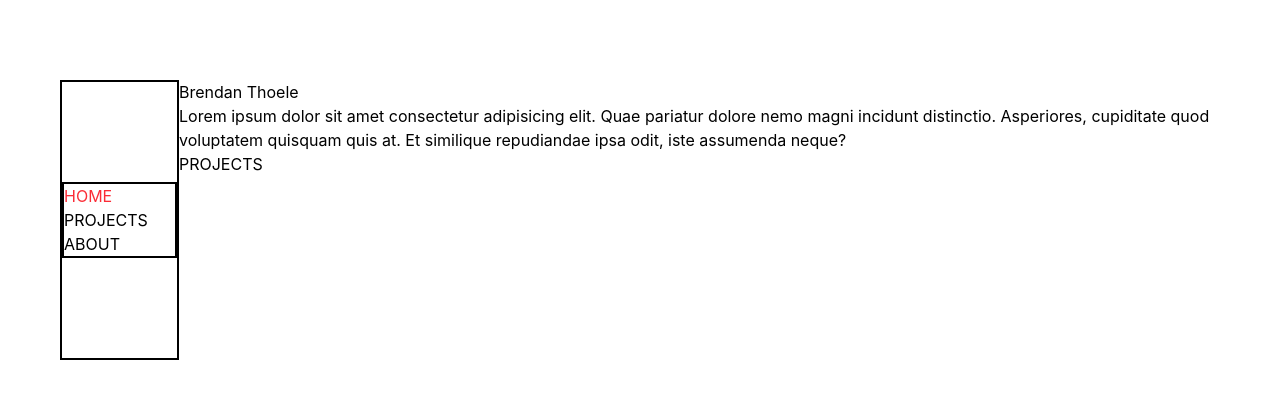
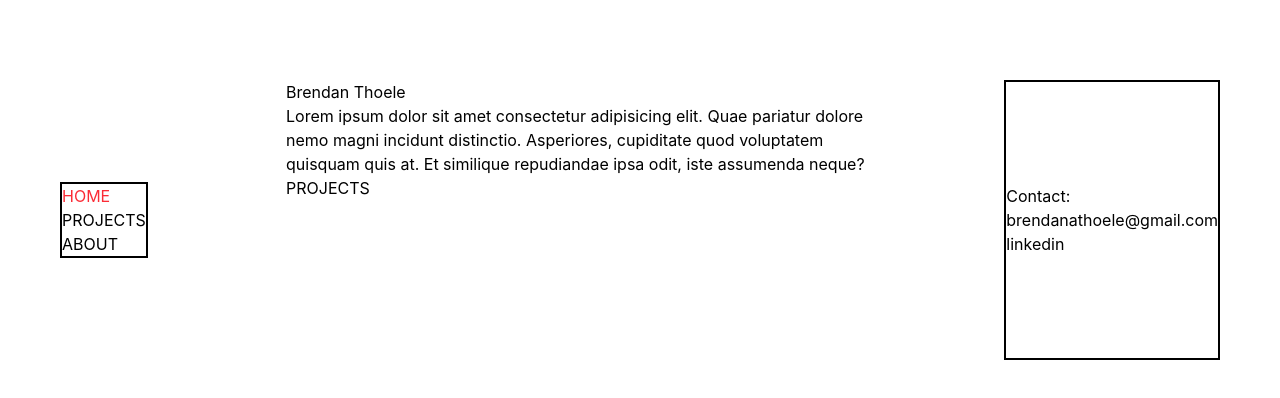
Before and after one commit to bathoele/portfolio-modern, a React app: page / in a window 1280 px wide. Shown: the top 398 px of the page. Built offline with nearby package versions, Linux system fonts and the light colour scheme; the HTML template or start-up script is replaced by a standard one.

Commit message:
Display contact card

```diff
--- a/src/App.jsx
+++ b/src/App.jsx
@@ -1,14 +1,16 @@
 import React, { useState } from "react"
 import PageDisplay from "./PageDisplay"
 import NavMenu from "./NavMenu"
+import ContactCard from "./ContactCard";
 
 function App() {
   const [currentPage, setPage] = useState("home");
 
   return (
-    <div className="flex flex-row p-15 pt-20">
+    <div className="flex flex-row p-15 pt-20 justify-between">
       <NavMenu changePage={setPage} currentPage={currentPage} />
       <PageDisplay page={currentPage} setPage={setPage} />
+      <ContactCard />
     </div>
   )
 }
--- a/src/ContactCard.jsx
+++ b/src/ContactCard.jsx
@@ -2,7 +2,7 @@ import React from "react";
 
 export default function ContactCard() {
   return (
-    <div>
+    <div className="h-70 flex flex-col border-2 justify-center">
       <h3>Contact:</h3>
       <ul>
         <li>brendanathoele@gmail.com</li>
--- a/src/NavMenu.jsx
+++ b/src/NavMenu.jsx
@@ -3,7 +3,7 @@ import React, { useState } from "react";
 function NavMenu({ changePage, currentPage }) {
 
   return (
-    <div className="w-48 h-70 border-2 flex flex-col justify-center">
+    <div className="h-70 flex flex-col justify-center">
       <ul className="border-2">
         <li><span></span><button className={currentPage === "home" ? "text-red-500" : ""} onClick={() => changePage("home")}>HOME</button></li>
         <li><span></span><button className={currentPage === "projects" ? "text-red-500" : ""} onClick={() => changePage("projects")}>PROJECTS</button></li>
--- a/src/PageDisplay.jsx
+++ b/src/PageDisplay.jsx
@@ -7,7 +7,7 @@ import ContactCard from "./ContactCard"
 function PageDisplay({ page, setPage }) {
 
   return (
-    <div>
+    <div className="w-1/2">
       {page === "home" && <HomePage setPage={setPage} />}
       {page === "projects" && <ProjectsPage />}
       {page === "about" && <AboutPage />}
```
